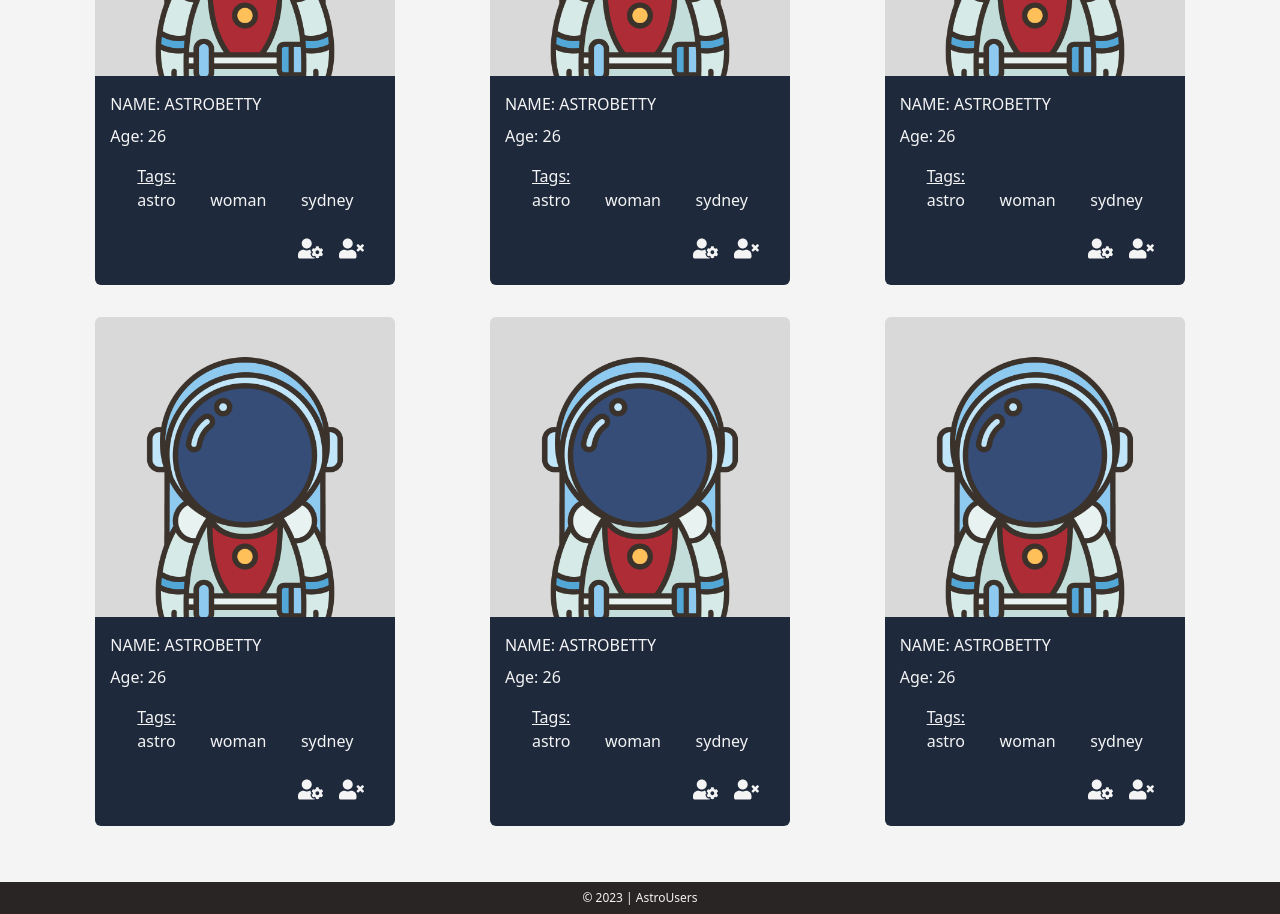
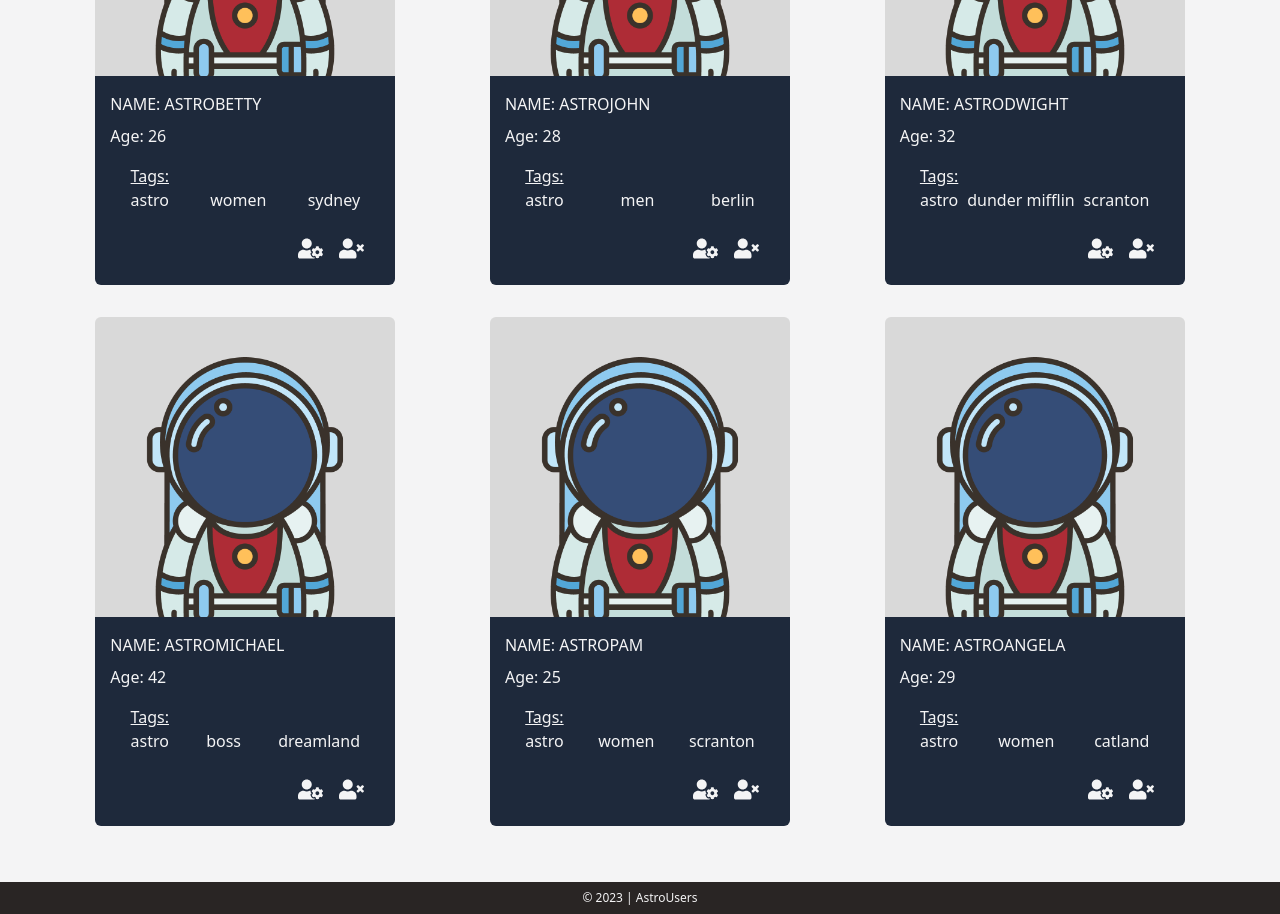
Before and after one commit to pinkjagnie/users-cards-project, a Next.js app: page / in a window 1280 px wide. Shown: the part 400-1314 px from the top of the page. Built offline with nearby package versions, Linux system fonts and the light colour scheme.

Commit message:
Map throug dummy users array - for SingleUserCard

```diff
--- a/src/components/main-view/MainContent.js
+++ b/src/components/main-view/MainContent.js
@@ -3,6 +3,57 @@ import React from "react";
 import styles from "@/style";
 
 import SingleUserCard from "./SingleUserCard";
+
+const users = [
+  {
+    id: 1,
+    name: 'AstroBetty',
+    age: 26,
+    tagFirst: 'astro',
+    tagSecond: 'women',
+    tagThird: 'sydney',
+  },
+  {
+    id: 2,
+    name: 'AstroJohn',
+    age: 28,
+    tagFirst: 'astro',
+    tagSecond: 'men',
+    tagThird: 'berlin',
+  },
+  {
+    id: 3,
+    name: 'AstroDwight',
+    age: 32,
+    tagFirst: 'astro',
+    tagSecond: 'dunder mifflin',
+    tagThird: 'scranton',
+  },
+  {
+    id: 4,
+    name: 'AstroMichael',
+    age: 42,
+    tagFirst: 'astro',
+    tagSecond: 'boss',
+    tagThird: 'dreamland',
+  },
+  {
+    id: 5,
+    name: 'AstroPam',
+    age: 25,
+    tagFirst: 'astro',
+    tagSecond: 'women',
+    tagThird: 'scranton',
+  },
+  {
+    id: 6,
+    name: 'AstroAngela',
+    age: 29,
+    tagFirst: 'astro',
+    tagSecond: 'women',
+    tagThird: 'catland',
+  },
+];
 
 const MainContent = () => {
   return(
@@ -10,12 +61,11 @@ const MainContent = () => {
       <div className="w-[90%] md:w-[80%] lg:w-[95%] xl:w-[90%] mx-auto">
         <h1 className="pb-4 md:pt-4 lg:pt-0 uppercase font-bold text-xl lg:text-2xl text-center">Welcome to outer space where you can find other astronauts!</h1>
         <div className="md:grid md:grid-cols-2 lg:grid-cols-3 md:gap-8 md:justify-items-center md:py-4">
-          <SingleUserCard />
-          <SingleUserCard />
-          <SingleUserCard />
-          <SingleUserCard />
-          <SingleUserCard />
-          <SingleUserCard />
+          {users.map((user) => {
+            return (
+              <SingleUserCard key={user.id} user={user} />
+            )
+          })}
         </div>
       </div>
     </section>
--- a/src/components/main-view/SingleUserCard.js
+++ b/src/components/main-view/SingleUserCard.js
@@ -5,7 +5,7 @@ import { FaUserCog, FaUserTimes } from 'react-icons/fa';
 
 import { defaultUserProfilePhoto } from "@/assets/index";
 
-const SingleUserCard = () => {
+const SingleUserCard = ({ user }) => {
   return(
     <div className="py-4 md:py-0 w-[300px] max-[300px]:w-[250px] max-[340px]:w-[280px] mx-auto">
       <div>
@@ -14,15 +14,15 @@ const SingleUserCard = () => {
       <div className="w-[300px] max-[300px]:w-[250px] max-[340px]:w-[280px] rounded-b-md bg-slate-800 text-zinc-100">
         <div className="w-[90%] mx-auto">
           <div className="font-medium">
-            <p className="pt-4 pb-2 uppercase">Name: AstroBetty</p>
-            <p>Age: 26</p>
+            <p className="pt-4 pb-2 uppercase">Name: {user.name}</p>
+            <p>Age: {user.age}</p>
           </div>
-          <div className="w-[80%] mx-auto pt-4 pb-6">
+          <div className="w-[80%] lg:w-[85%] mx-auto pt-4 pb-6">
             <p className="underline">Tags:</p>
             <div className="flex justify-between">
-              <label>astro</label>
-              <label>woman</label>
-              <label>sydney</label>
+              <label>{user.tagFirst}</label>
+              <label>{user.tagSecond}</label>
+              <label>{user.tagThird}</label>
             </div>
           </div>
           <div className="flex justify-end pb-6">
```
